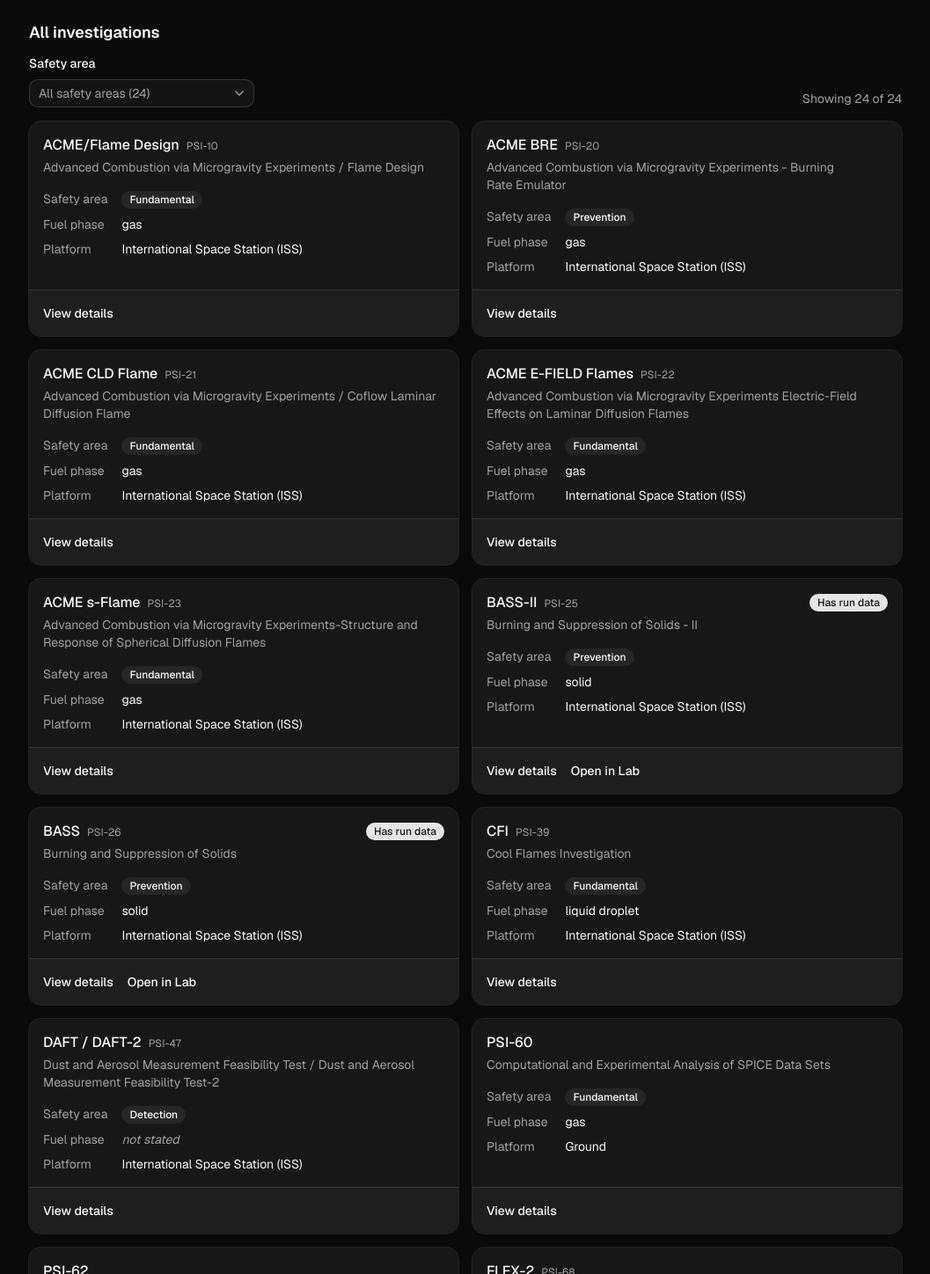
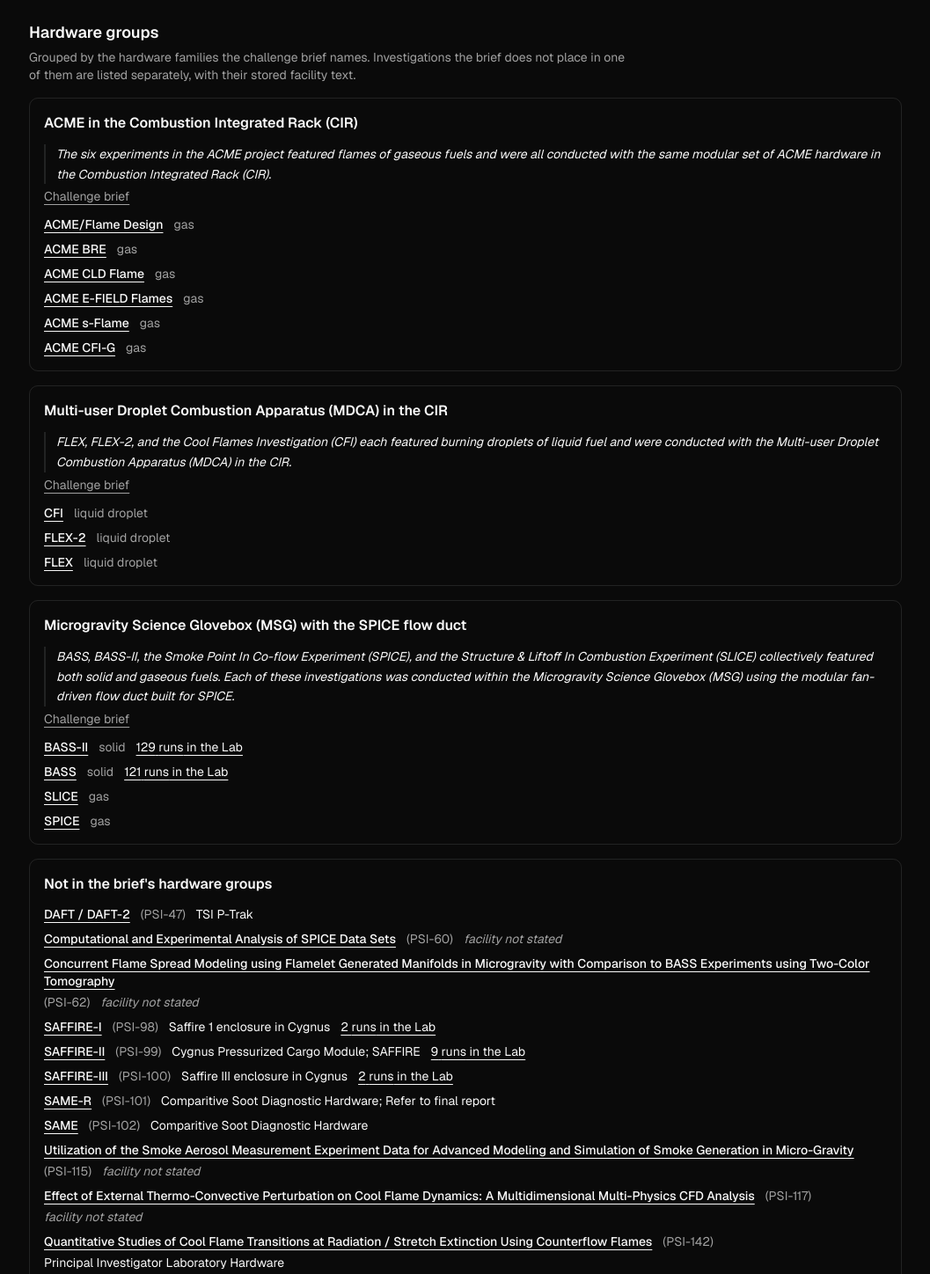
Before and after one commit to Mahoozi/NASA-2026, a Next.js app: page /investigations in a window 1280 px wide. Shown: the part 1842-3290 px from the top of the page at 88% size, without its empty margins (111-1168 px from the left). Built offline with nearby package versions, Linux system fonts and the light colour scheme.

Commit message:
Add hardware groups

```diff
--- a/app/brief/brief-text.ts
+++ b/app/brief/brief-text.ts
@@ -20,6 +20,9 @@ export const BRIEF_ELEMENTS: string[] = [
   "The intermediate oxygen concentration used on the Moon will likely be 30% or greater, with a corresponding pressure of 10.2 psi or less. Compared to Earth’s atmosphere, that’s more than a 40% increase in the oxygen concentration making materials much more flammable.",
   "Although NASA is heavily focused on the return of astronauts to the Moon’s surface and the establishment of a Moon Base in preparation for the future human exploration of Mars, there is currently no partial-gravity combustion data available in PSI. We expect such data will be added in the future, for example from the Lunar-g Combustion Investigation (LUCI) and the Flammability of Materials on the Moon (FM2) experiment.",
   "Microgravity and normal-gravity results could bound what occurs at intermediate gravity levels.",
+  "The six experiments in the ACME project featured flames of gaseous fuels and were all conducted with the same modular set of ACME hardware in the Combustion Integrated Rack (CIR).",
+  "FLEX, FLEX-2, and the Cool Flames Investigation (CFI) each featured burning droplets of liquid fuel and were conducted with the Multi-user Droplet Combustion Apparatus (MDCA) in the CIR.",
+  "BASS, BASS-II, the Smoke Point In Co-flow Experiment (SPICE), and the Structure & Liftoff In Combustion Experiment (SLICE) collectively featured both solid and gaseous fuels. Each of these investigations was conducted within the Microgravity Science Glovebox (MSG) using the modular fan-driven flow duct built for SPICE.",
 ];
 
 export const BRIEF_TEXT = BRIEF_ELEMENTS.join(" ");
--- a/app/brief/rows.ts
+++ b/app/brief/rows.ts
@@ -15,6 +15,7 @@ import { MAX_FINDINGS, verifiedFindings } from "../lab/findings";
 import { SPACE_VS_EARTH_ID } from "../lab/gravity-bounds-note";
 import { presets, scenarioToQuery } from "../lab/scenario";
 import { DIMENSIONS, whatVaried } from "../lab/varied";
+import { groupInvestigations } from "../investigations/hardware";
 import { safetyLabel } from "../investigations/labels";
 import { maxStartingO2, partialGravityRunCount, runsWithStartingO2 } from "./run-facts";
 
@@ -68,6 +69,8 @@ export function briefRows(f: BriefFacts): BriefRow[] {
   const spinoffs = EARTH_SECTIONS.reduce((n, s) => n + s.spinoffs.length, 0);
   const psiRecords = EARTH_SECTIONS.reduce((n, s) => n + s.psiIds.length, 0);
   const withO2 = runsWithStartingO2(runs).length;
+  const hardware = groupInvestigations(investigations);
+  const [acme, mdca, msg] = hardware.groups.map((g) => g.members.length);
 
   return [
     {
@@ -150,5 +153,11 @@ export function briefRows(f: BriefFacts): BriefRow[] {
       ],
       seen: `The ${moon.label} preset sets ${moon.scenario.o2Pct}% oxygen at ${moon.scenario.pressurePsi} psi. Of ${withO2} solid-material runs with a recorded starting oxygen, the highest started at ${maxStartingO2(runs)}%; the Lab states the gap for your scenario.`,
     },
+    {
+      quote:
+        "The six experiments in the ACME project featured flames of gaseous fuels and were all conducted with the same modular set of ACME hardware in the Combustion Integrated Rack (CIR).",
+      links: [{ label: "Investigations: hardware groups", href: "/investigations#hardware-heading" }],
+      seen: `Investigations grouped by the brief's three hardware families (ACME, MDCA, MSG flow duct), with the rest listed separately. ${acme} in ACME, ${mdca} in MDCA, ${msg} in the MSG group; ${hardware.rest.length} listed separately.`,
+    },
   ];
 }
--- /dev/null
+++ b/app/investigations/hardware-groups.tsx
@@ -0,0 +1,94 @@
+// Person A (requested for the investigations page) — "Hardware groups". The
+// brief's own sentence for each group, then its investigations; everything else
+// is listed with its stored facility text. Quoted and stored text carries
+// data-quoted so tests can tell it from Firebreak's own wording.
+import Link from "next/link";
+import runsJson from "../../data/runs.json";
+import type { Investigation, Run } from "../../lib/schema";
+import { BRIEF_URL, displayBriefQuote } from "../brief/brief-text";
+import { groupInvestigations } from "./hardware";
+import { fuelPhaseText, labHref } from "./labels";
+
+const linkClass = "underline underline-offset-4 hover:text-foreground";
+
+export const HARDWARE_INTRO =
+  "Grouped by the hardware families the challenge brief names. Investigations the brief does not place in one of them are listed separately, with their stored facility text.";
+
+const label = (inv: Investigation) => inv.acronym || inv.name;
+
+export function HardwareGroups({ investigations }: { investigations: Investigation[] }) {
+  const runCounts = new Map<string, number>();
+  for (const r of runsJson as Run[]) runCounts.set(r.investigationId, (runCounts.get(r.investigationId) ?? 0) + 1);
+  const { groups, rest } = groupInvestigations(investigations);
+
+  return (
+    <section aria-labelledby="hardware-heading" className="flex scroll-mt-4 flex-col gap-4">
+      <div className="flex max-w-prose flex-col gap-1">
+        <h2 id="hardware-heading" className="text-lg font-semibold">
+          Hardware groups
+        </h2>
+        <p className="text-sm text-muted-foreground">{HARDWARE_INTRO}</p>
+      </div>
+
+      {groups.map(({ group, members }) => (
+        <div key={group.id} data-group={group.id} className="flex min-w-0 flex-col gap-3 rounded-lg border p-4">
+          <h3 className="text-base font-semibold text-balance">{group.name}</h3>
+          <figure className="flex flex-col gap-1">
+            <blockquote data-quoted="brief" className="border-l-2 pl-3 text-sm leading-relaxed italic">
+              {displayBriefQuote(group.briefQuote)}
+            </blockquote>
+            <figcaption className="text-sm text-muted-foreground">
+              <a href={BRIEF_URL} target="_blank" rel="noreferrer" className={linkClass}>
+                Challenge brief
+                <span className="sr-only"> (opens in a new tab)</span>
+              </a>
+            </figcaption>
+          </figure>
+          <ul className="flex flex-col gap-2 text-sm">
+            {members.map((inv) => {
+              const runs = runCounts.get(inv.id) ?? 0;
+              return (
+                <li key={inv.id} data-investigation={inv.id} className="flex flex-wrap items-baseline gap-x-3 gap-y-1">
+                  <Link href={`/investigations/${encodeURIComponent(inv.id)}`} translate="no" className={`font-medium ${linkClass}`}>
+                    {label(inv)}
+                  </Link>
+                  <span className="text-muted-foreground">{fuelPhaseText(inv)}</span>
+                  {runs > 0 && (
+                    <Link href={labHref(inv.id)} className={linkClass}>
+                      {runs} {runs === 1 ? "run" : "runs"} in the Lab
+                    </Link>
+                  )}
+                </li>
+              );
+            })}
+          </ul>
+        </div>
+      ))}
+
+      <div data-group="rest" className="flex min-w-0 flex-col gap-3 rounded-lg border p-4">
+        <h3 className="text-base font-semibold text-balance">Not in the brief&apos;s hardware groups</h3>
+        <ul className="flex flex-col gap-2 text-sm">
+          {rest.map((inv) => {
+            const runs = runCounts.get(inv.id) ?? 0;
+            return (
+              <li key={inv.id} data-investigation={inv.id} className="flex flex-wrap items-baseline gap-x-3 gap-y-1">
+                <Link href={`/investigations/${encodeURIComponent(inv.id)}`} translate="no" className={`font-medium ${linkClass}`}>
+                  {label(inv)}
+                </Link>
+                <span className="text-muted-foreground">({inv.id})</span>
+                <span data-quoted="facility" className="break-words">
+                  {inv.facility || <span className="text-muted-foreground italic">facility not stated</span>}
+                </span>
+                {runs > 0 && (
+                  <Link href={labHref(inv.id)} className={linkClass}>
+                    {runs} {runs === 1 ? "run" : "runs"} in the Lab
+                  </Link>
+                )}
+              </li>
+            );
+          })}
+        </ul>
+      </div>
+    </section>
+  );
+}
--- /dev/null
+++ b/app/investigations/hardware.ts
@@ -0,0 +1,67 @@
+// Person A (requested for the investigations page) — hardware groups from the
+// challenge brief. Pure: no data imports, so tests and /brief can use it.
+import type { Investigation } from "../../lib/schema";
+
+export type HardwareGroup = {
+  id: "acme" | "mdca" | "msg";
+  name: string;
+  /** The brief's sentence for this group, exact; a substring of BRIEF_TEXT. */
+  briefQuote: string;
+  /** PSI ids the brief names for the group. */
+  ids: string[];
+};
+
+/**
+ * Groups come from the "Hardware" section of the NASA Space Apps 2026 challenge
+ * brief (https://www.spaceappschallenge.org/2026/challenges/flame-in-freefall/,
+ * fetched 2026-11-14), not from the stored facility strings, which are
+ * inconsistent. Mapping of the brief's names to PSI ids:
+ * - ACME's six experiments: ACME/Flame Design PSI-10, BRE PSI-20, CLD Flame
+ *   PSI-21, E-FIELD Flames PSI-22, s-Flame PSI-23, CFI-G PSI-159.
+ * - "FLEX, FLEX-2, and the Cool Flames Investigation (CFI)": PSI-69, PSI-68, PSI-39.
+ * - "BASS, BASS-II, SPICE, and SLICE": PSI-26, PSI-25, PSI-107, PSI-106.
+ */
+export const HARDWARE_GROUPS: HardwareGroup[] = [
+  {
+    id: "acme",
+    name: "ACME in the Combustion Integrated Rack (CIR)",
+    briefQuote:
+      "The six experiments in the ACME project featured flames of gaseous fuels and were all conducted with the same modular set of ACME hardware in the Combustion Integrated Rack (CIR).",
+    ids: ["PSI-10", "PSI-20", "PSI-21", "PSI-22", "PSI-23", "PSI-159"],
+  },
+  {
+    id: "mdca",
+    name: "Multi-user Droplet Combustion Apparatus (MDCA) in the CIR",
+    briefQuote:
+      "FLEX, FLEX-2, and the Cool Flames Investigation (CFI) each featured burning droplets of liquid fuel and were conducted with the Multi-user Droplet Combustion Apparatus (MDCA) in the CIR.",
+    ids: ["PSI-39", "PSI-68", "PSI-69"],
+  },
+  {
+    id: "msg",
+    name: "Microgravity Science Glovebox (MSG) with the SPICE flow duct",
+    briefQuote:
+      "BASS, BASS-II, the Smoke Point In Co-flow Experiment (SPICE), and the Structure & Liftoff In Combustion Experiment (SLICE) collectively featured both solid and gaseous fuels. Each of these investigations was conducted within the Microgravity Science Glovebox (MSG) using the modular fan-driven flow duct built for SPICE.",
+    ids: ["PSI-25", "PSI-26", "PSI-106", "PSI-107"],
+  },
+];
+
+export type GroupedInvestigations = {
+  groups: { group: HardwareGroup; members: Investigation[] }[];
+  /** Every investigation the brief's hardware groups do not name, in stored order. */
+  rest: Investigation[];
+};
+
+export function groupInvestigations(
+  investigations: Investigation[],
+  groups: HardwareGroup[] = HARDWARE_GROUPS,
+): GroupedInvestigations {
+  const byId = new Map(investigations.map((i) => [i.id, i]));
+  const grouped = new Set(groups.flatMap((g) => g.ids));
+  return {
+    groups: groups.map((group) => ({
+      group,
+      members: group.ids.flatMap((id) => byId.get(id) ?? []),
+    })),
+    rest: investigations.filter((i) => !grouped.has(i.id)),
+  };
+}
--- a/app/investigations/page.tsx
+++ b/app/investigations/page.tsx
@@ -4,6 +4,7 @@ import { InvestigationBrowser, InvestigationList } from "./investigation-list";
 import { investigations } from "./data";
 import { CompareTable } from "./compare-table";
 import { FireSafetyStrip } from "./fire-safety-strip";
+import { HardwareGroups } from "./hardware-groups";
 
 export default function InvestigationsPage() {
   return (
@@ -30,6 +31,8 @@ export default function InvestigationsPage() {
         <CompareTable investigations={investigations} />
       </section>
 
+      <HardwareGroups investigations={investigations} />
+
       <section aria-labelledby="all-heading" className="flex flex-col gap-3">
         <h2 id="all-heading" className="text-lg font-semibold">
           All investigations
```
Also changed, not shown: 2 other files (tests, documents, lock files or other folders).
